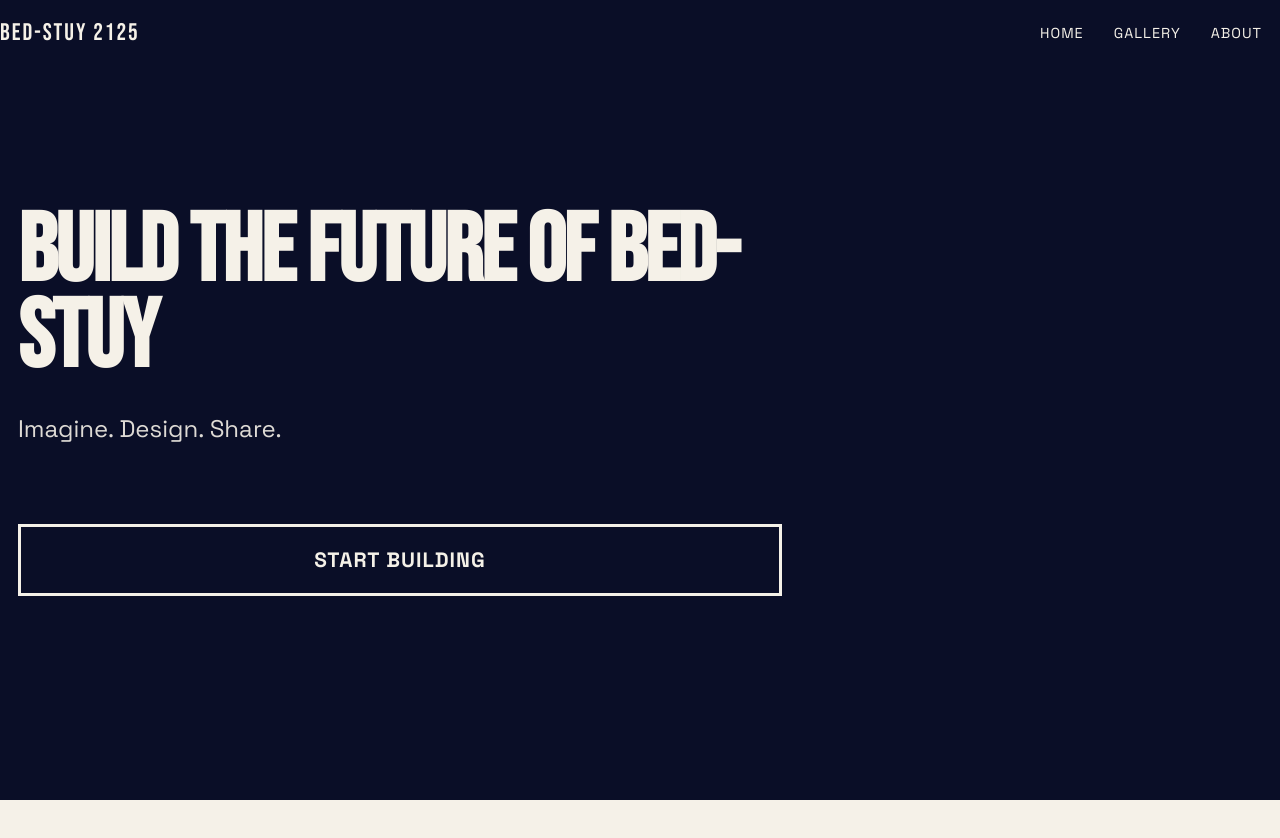
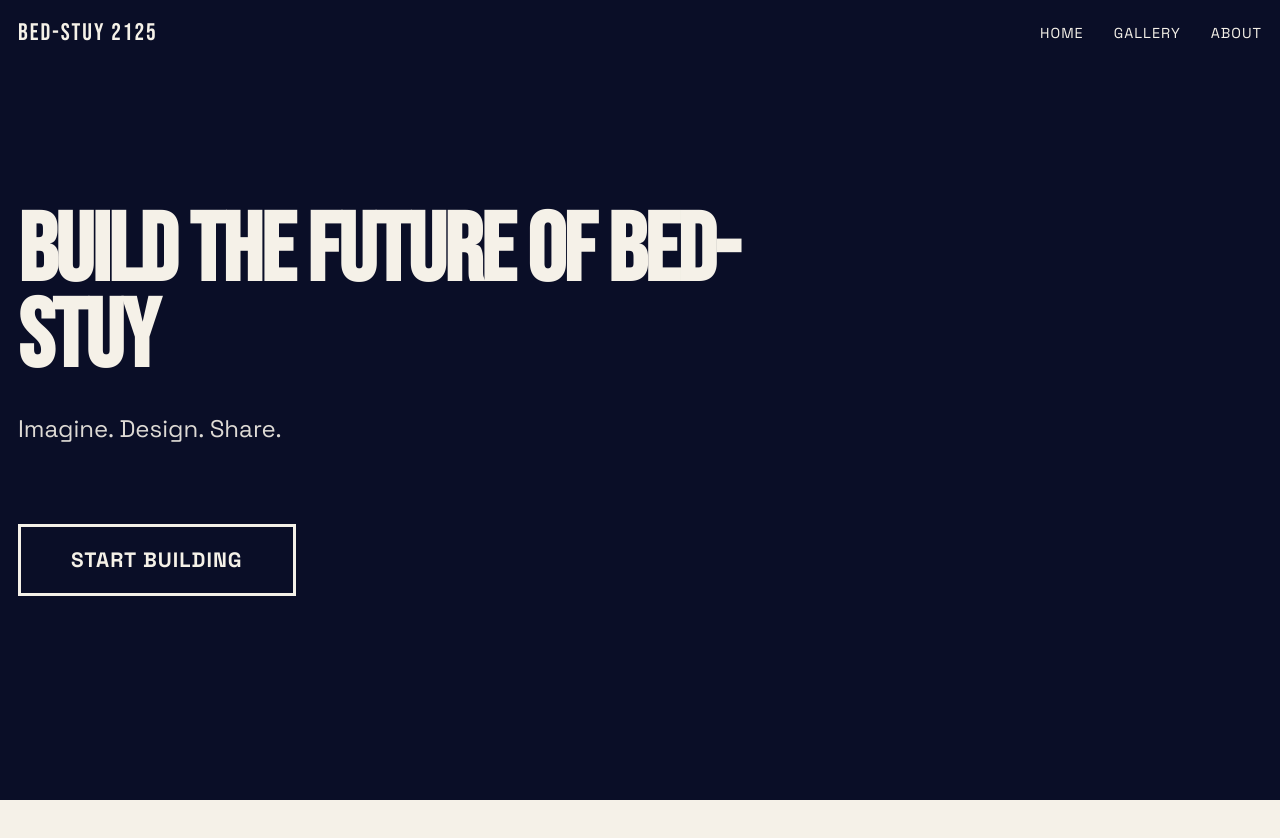
Before and after one commit to jeremypremium/BedStuy-2125-Virtual, a plain HTML site: page client/index.html in a window 1280 px wide. Drawn offline with Linux system fonts and the light colour scheme; no server answers.

Commit message:
fixed image issue and container for about page

```diff
--- a/client/style.css
+++ b/client/style.css
@@ -63,6 +63,7 @@ body {
     display: flex;
     flex-direction: column;
     justify-content: flex-start;
+    align-items: flex-start;
 }
 
 h1 {
@@ -243,3 +244,7 @@ nav {
 .page-final button {
     margin-bottom: 60px;
 }
+
+.logo {
+    padding-left: 18px;
+}
```
Also changed, not shown: client/about.html (+2 -1 lines), 1 other file.
